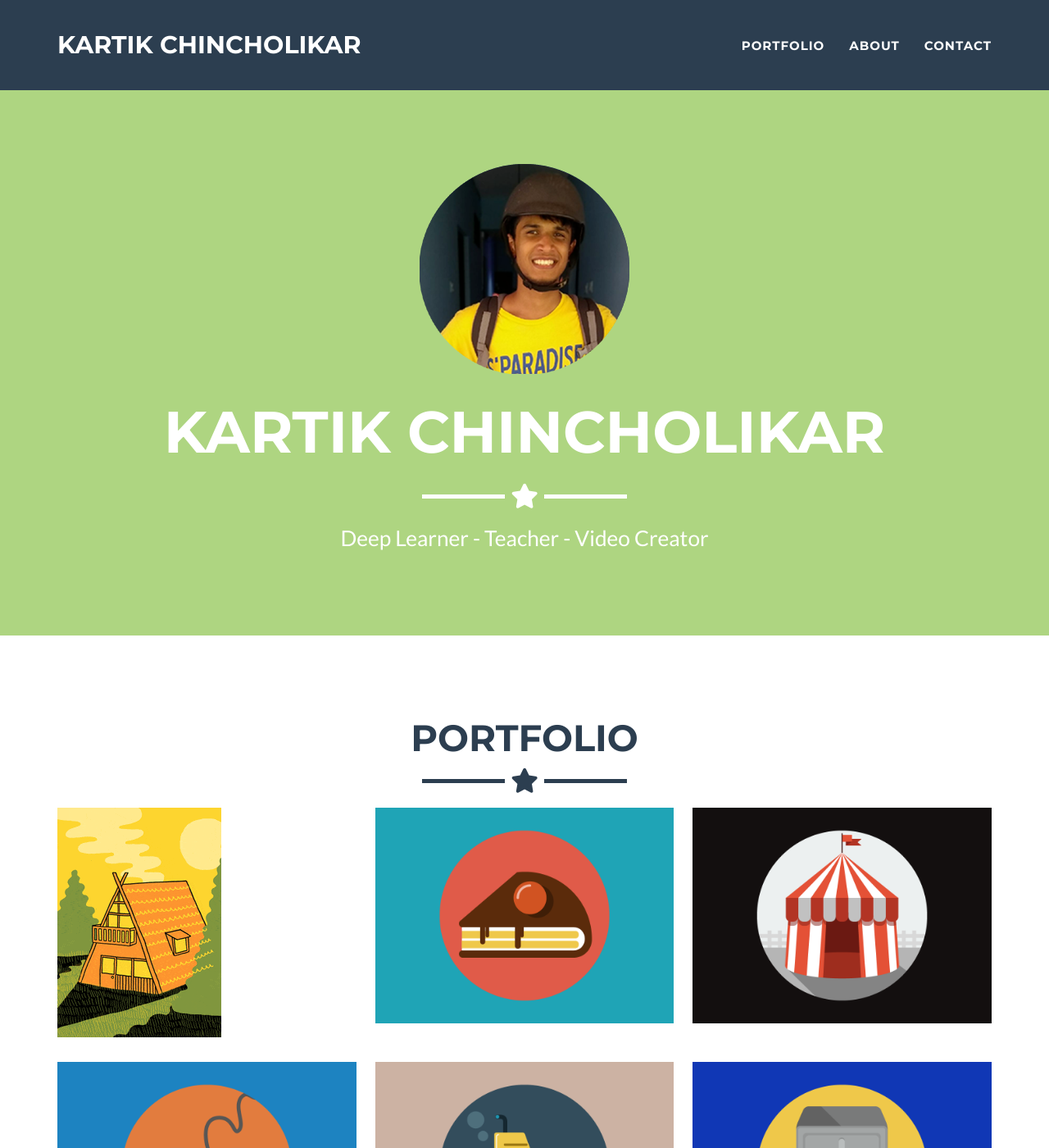
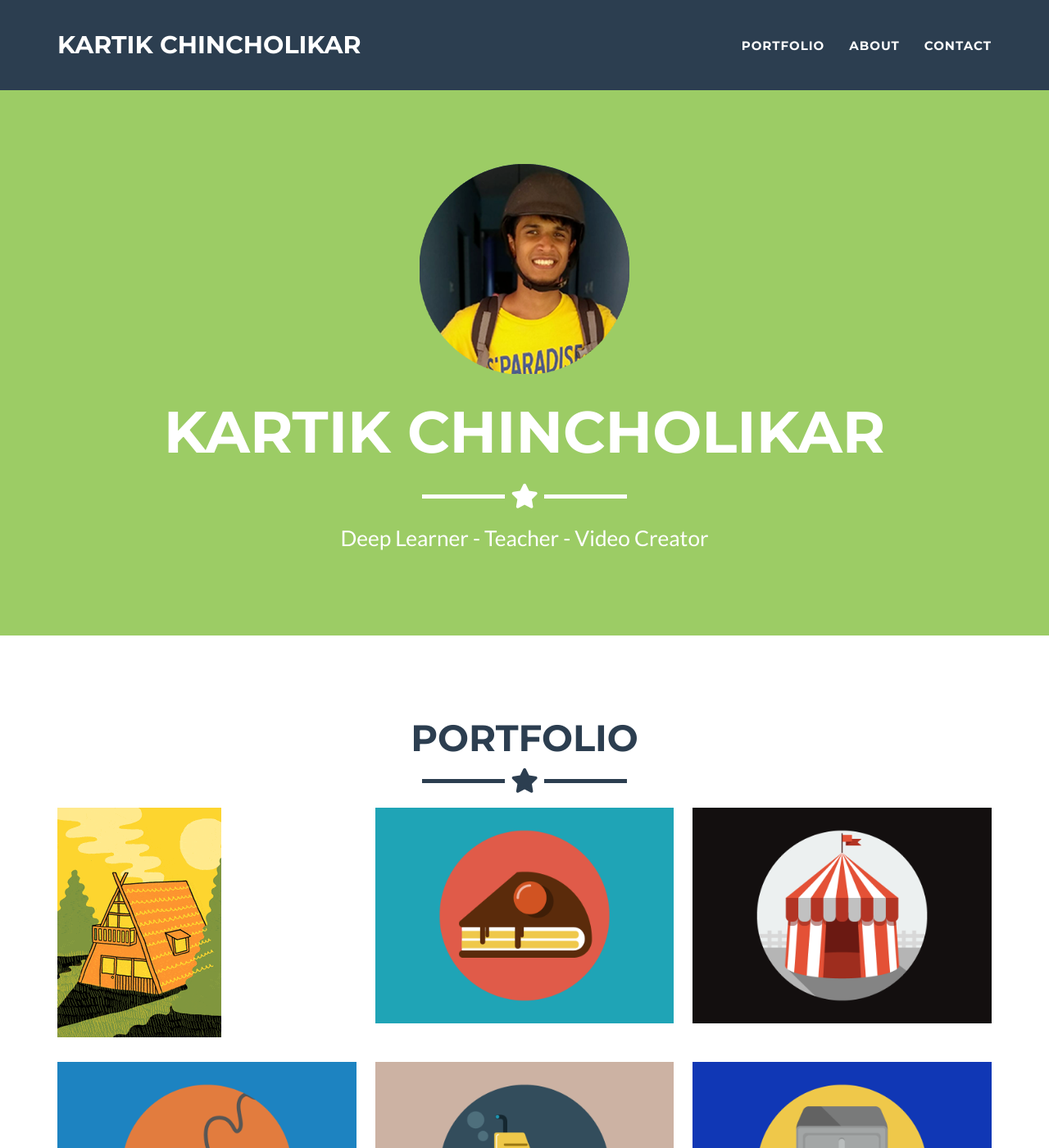
Before and after one commit to kartikchincholikar/kartikchincholikar.github.io, a Jekyll site: the page built from _posts/2014-07-18-project-1.markdown, in a window 1280 px wide and 1400 px high. Shown: the whole window at 82% size. Built offline with Jekyll 4.4.1, drawn with Linux system fonts in a browser that asks for light colours.

Commit message:
Update _config.yml

```diff
--- a/_config.yml
+++ b/_config.yml
@@ -3,7 +3,7 @@ title: Kartik Chincholikar
 email: fallingkartik@gmail.com
 url: https://kartikchincholikar.github.io/
 description: "Hey! I'm Kartik Chincholikar. I'm a Deep Learning professional with a love for communicating complex ideas in an easy manner"
-keywords: "Kartik Chincholikar, Deep Learning, AI, Consultancy, Machine Learning, BootCamp, Teaching, "
+keywords: "Kartik Chincholikar,Kartik C, Deep Learning, AI, Consultancy, Machine Learning, BootCamp, Teaching,Badminton School "
 skills: "Deep Learner - Teacher - Video Creator"
 meta_author: Chincholikar Kartik
 
@@ -28,8 +28,8 @@ disqus_shortname: myshortname
 
 # Color settings (hex-codes without the leading hash-tag)
 color:
-  primary: AED581 #80B3FF
-  primary-rgb: "174,213,129" #"128,179,255"
+  primary: 9CCC65 #80B3FF
+  primary-rgb: "156,204,101" #"128,179,255"
   secondary: 2c3e50 #FD6E8A
   secondary-dark: 233140 #A2122F
 
```
